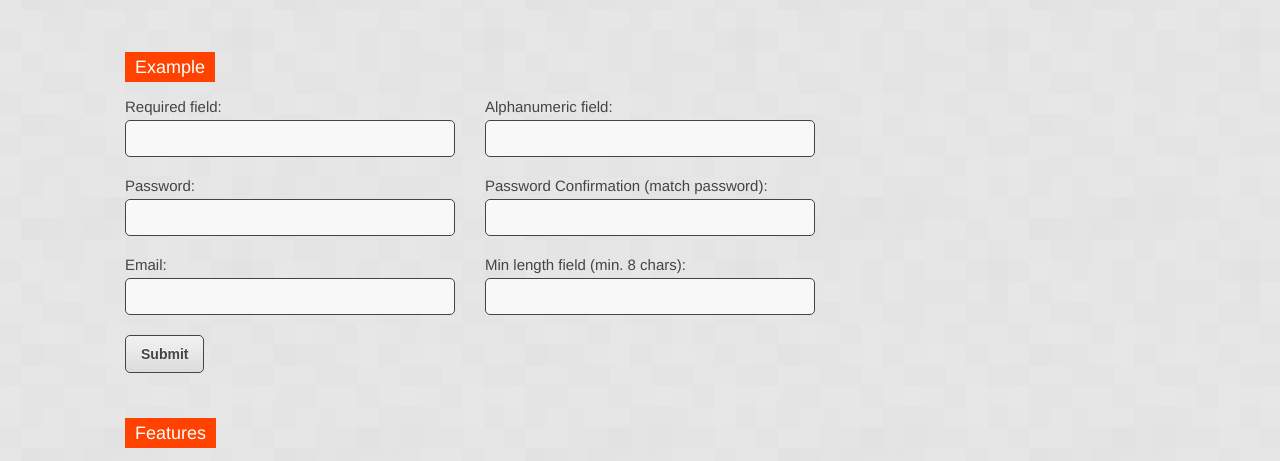
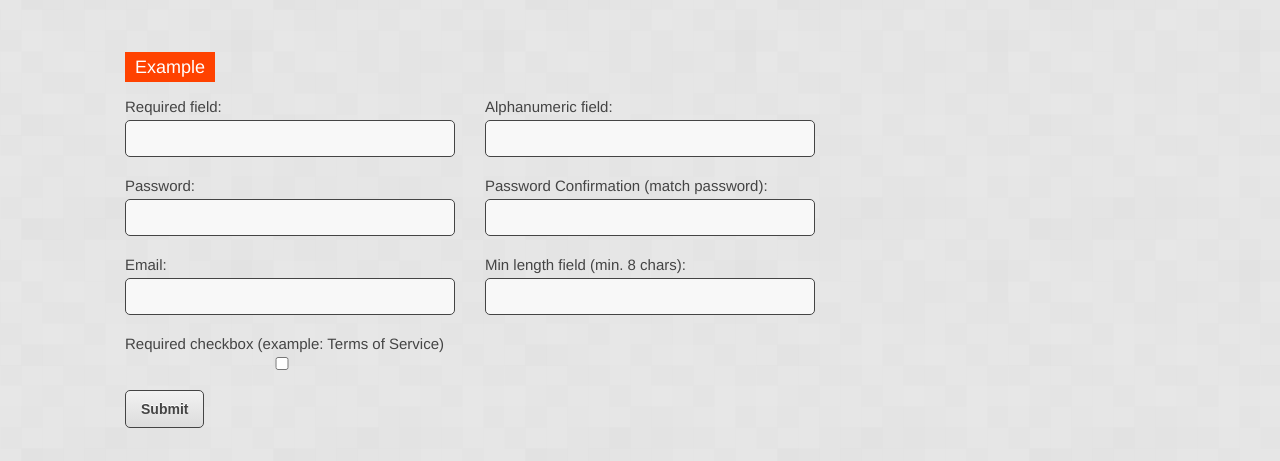
Before and after one commit to rickharrison/validate.js, a plain HTML site: page index.html in a window 1280 px wide. Shown: the part 324-785 px from the top of the page. Drawn offline with nearby package versions, Linux system fonts and the light colour scheme; a web font is replaced by a local one.

Commit message:
Added a checkbox to the example.

```diff
--- a/index.html
+++ b/index.html
@@ -51,6 +51,9 @@
 
         <input name="email" id="email" />
         <input name="minlength" id="minlength" />
+
+        <label for="tos_checkbox">Required checkbox (example: Terms of Service)</label>
+        <input name="tos_checkbox" id="tos_checkbox" type="checkbox" />
 
         <button class="button gray" type="submit" name="submit">Submit</button>
     </form>
@@ -341,6 +344,10 @@ new FormValidator('example_form', [{
     name: 'minlength',
     display: 'min length',
     rules: 'min_length[8]'
+}, {
+    name: 'tos_checkbox',
+    display: 'terms of service',
+    rules: 'required'
 }], function(errors, event) {
     var SELECTOR_ERRORS = $('.error_box'),
         SELECTOR_SUCCESS = $('.success_box');
--- a/styles/main.css
+++ b/styles/main.css
@@ -270,6 +270,10 @@ button {
     width:672px;
 }
 
+input#tos_checkbox {
+    clear:both;
+}
+
 /* links */
 
 a, a:active, a:visited {
```
